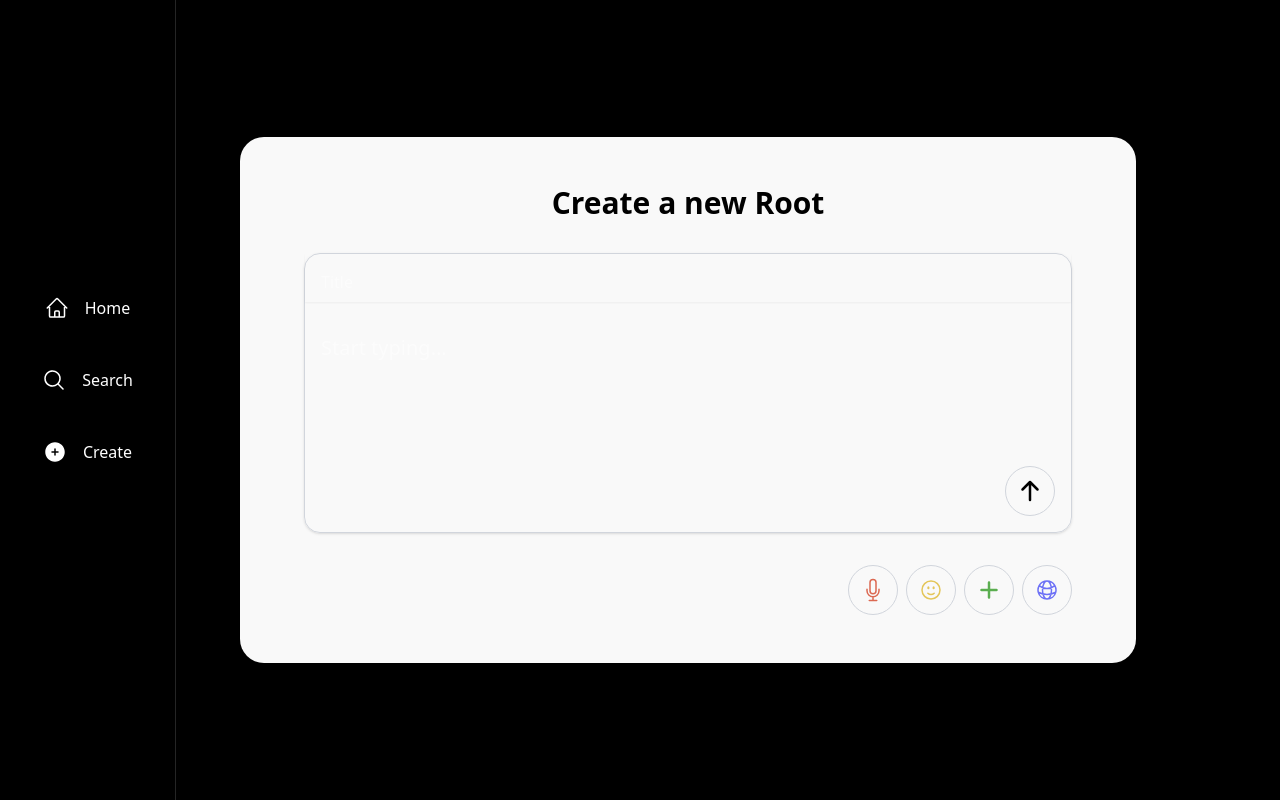
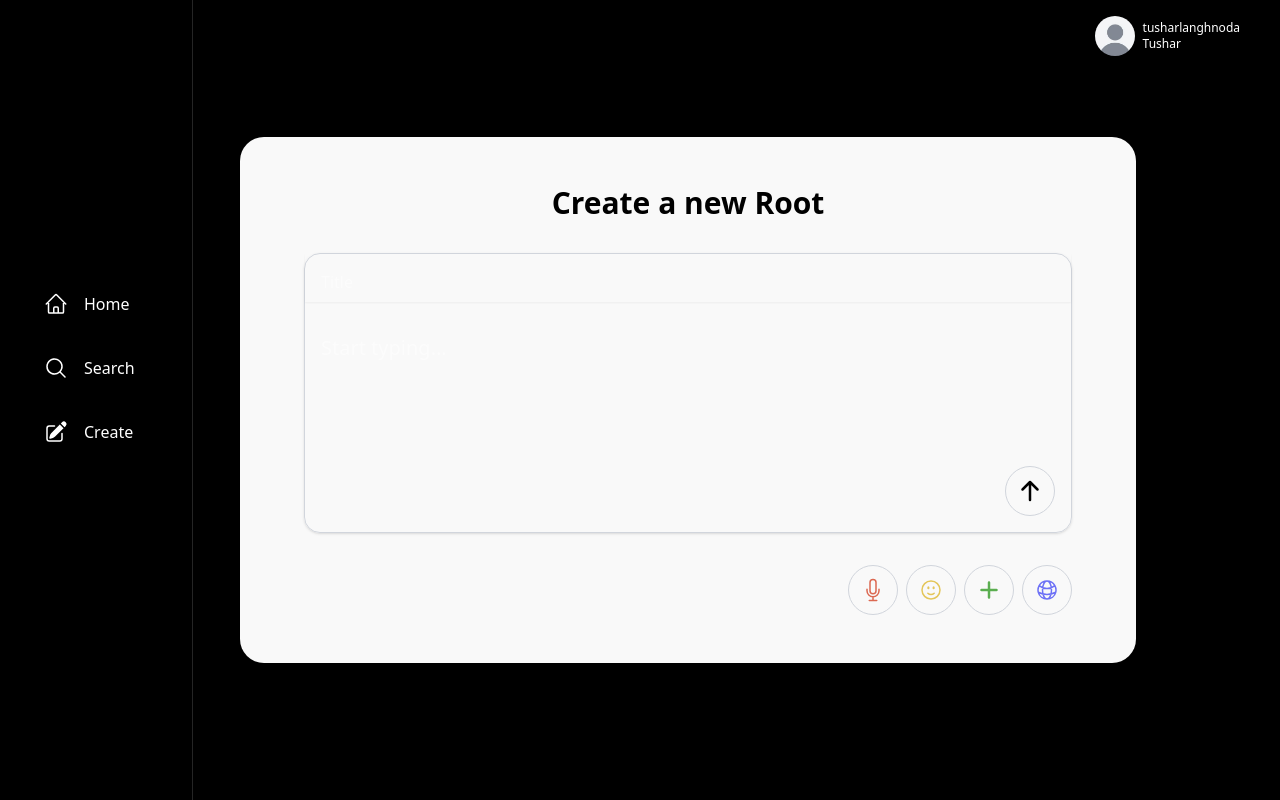
Before and after one commit to tusharlangh/RootSeek, a React (Vite) app: page /home/create in a window 1280 px wide. Built offline with nearby package versions, Linux system fonts and the light colour scheme; sample sign-in values are in the browser's storage.

Commit message:
changed the layout of the home screen. fixed the navbar

```diff
--- a/src/App.jsx
+++ b/src/App.jsx
@@ -4,15 +4,18 @@ import UserMain from "./userlogin/userMain";
 import { Route, BrowserRouter as Router, Routes } from "react-router-dom";
 import Home from "./homepage/home";
 import Create from "./homepage/createpage/create";
+import WindowSize from "./utils";
 
 function App() {
   return (
+    <WindowSize>
       <Router>
         <Routes>
           <Route path="/user/*" element={<UserMain />} />
           <Route path="/home/*" element={<Home />} />
         </Routes>
       </Router>
+    </WindowSize>
   );
 }
 
--- a/src/homepage/ActivityList.jsx
+++ b/src/homepage/ActivityList.jsx
@@ -1,11 +1,19 @@
-import React from "react";
+import React, { useContext } from "react";
 import UserActivity from "./UserActivity";
+import { WindowContext } from "../utils";
 
 const ActivityList = () => {
-  const DailyTabStyles = `w-[60vw] h-full overflow-y-auto`;
+  const windowSize = useContext(WindowContext);
+  const DailyTabStyles = `${
+    windowSize >= 1110
+      ? "w-[60vw]"
+      : windowSize >= 800
+      ? "w-[60vw]"
+      : "w-[80vw]"
+  } h-full overflow-y-auto`;
   return (
     <div className={DailyTabStyles}>
-      <div className="mt-24">
+      <div className="mt-24 mb-24">
         <UserActivity />
       </div>
     </div>
--- a/src/homepage/Navbar.jsx
+++ b/src/homepage/Navbar.jsx
@@ -1,4 +1,4 @@
-import React, { useEffect, useState } from "react";
+import React, { useContext, useEffect, useState } from "react";
 import { motion } from "framer-motion";
 import {
   CreateIconOutline,
@@ -12,14 +12,12 @@ import {
 import { RootSeekTransparent } from "..";
 import { useLocation, useNavigate } from "react-router-dom";
 import { path } from "framer-motion/client";
+import { WindowContext } from "../utils";
 
 const Navbar = () => {
   const navigate = useNavigate();
   const location = useLocation();
-
-  useEffect(() => {
-    console.log(location.pathname);
-  });
+  const windowSize = useContext(WindowContext);
 
   const menuItems = [
     {
@@ -44,21 +42,42 @@ const Navbar = () => {
 
   return (
     <>
-      <div className="h-full fixed left-0 top-0 pt-[35vh] w-44 bg-black border-r border-[#252525] z-40">
-        <ul className="flex flex-col justify-center items-center gap-4">
+      <div
+        className={`${
+          windowSize >= 1110
+            ? "h-full fixed left-0 top-0 pt-[35vh] border-r"
+            : windowSize >= 800
+            ? "h-full fixed left-0 top-0 pt-[35vh] border-r"
+            : "w-full fixed left-0 bottom-0 py-2 border-t"
+        } ${
+          windowSize >= 1110 ? "px-8" : "px-2"
+        } bg-black border-[#252525] z-40`}
+      >
+        <ul
+          className={`flex ${
+            windowSize >= 1110
+              ? "flex-col"
+              : windowSize >= 800
+              ? "flex-col"
+              : ""
+          } justify-center items-center gap-4`}
+        >
           {menuItems.map(({ name, path, solid, outline }) => (
             <li
               key={path}
-              className={`flex gap-4 ${
+              className={`flex gap-4 ${windowSize >= 1110 ? "w-32" : ""} ${
                 location.pathname !== path
                   ? "hover:bg-[#242424] cursor-pointer"
                   : ""
-              } transition-colors p-4 rounded-lg`}
+              } transition-colors p-3 rounded-lg`}
               onClick={() => {
                 navigate(path);
               }}
             >
-              {location.pathname === path ? solid : outline} {name}
+              <div className="">
+                {location.pathname === path ? solid : outline}
+              </div>
+              {windowSize >= 1110 ? name : ""}
             </li>
           ))}
         </ul>
--- /dev/null
+++ b/src/homepage/Sidebar.jsx
@@ -0,0 +1,23 @@
+import React, { useContext } from "react";
+import { DefaultPfp } from "..";
+import { WindowContext } from "../utils";
+
+const Sidebar = () => {
+  const windowSize = useContext(WindowContext);
+  const sidebarStyles = `flex justify-end items-center gap-2 rounded-2xl`;
+  return (
+    <div className={`fixed top-0 right-6 w-full bg-black p-4 py-4`}>
+      <div className={sidebarStyles}>
+        <div className="flex rounded-full w-10 overflow-hidden">
+          <img src={DefaultPfp} draggable={false} />
+        </div>
+        <div className="">
+          <p className="text-xs">tusharlanghnoda</p>
+          <p className="text-xs">Tushar</p>
+        </div>
+      </div>
+    </div>
+  );
+};
+
+export default Sidebar;
--- a/src/homepage/UserActivity.jsx
+++ b/src/homepage/UserActivity.jsx
@@ -1,13 +1,15 @@
-import react, { useState, useEffect } from "react";
+import react, { useState, useEffect, useContext } from "react";
 import axios from "axios";
 import { motion } from "framer-motion";
 import { LoginPageBg2 } from "..";
 import { ThreeDotIcon } from "./icons";
+import { WindowContext } from "../utils";
 
 const UserActivity = () => {
   const [posts, setPosts] = useState([]);
   const token = localStorage.getItem("token");
   const [loading, setLoading] = useState(false);
+  const windowSize = useContext(WindowContext);
 
   useEffect(() => {
     axios
@@ -44,22 +46,24 @@ const UserActivity = () => {
   return (
     <div className="flex flex-col justify-center items-center gap-18 h-full w-full">
       {posts.map((post) => (
-        <div className="w-[50vw] border border-[#252525] py-4 px-8 rounded-xl">
-          <div key={post.title} className="flex flex-col gap-4">
-            <div className="flex items-center gap-1 text-gray-300">
+        <div className={`w-full border border-[#252525] py-4 px-4 rounded-xl`}>
+          <div key={post.title} className="flex flex-col gap-4 justify-between">
+            <div className="flex gap-1 text-gray-300">
               <div className="flex items-center flex-1">
-                <span className="text-xl text-white">{post.title}</span>
-                <span className="text-sm text-gray-300 mx-1">•</span>
-                <span className="text-sm text-gray-300 mt-0.5">
-                  {formatTime(post)}
-                </span>
+                <div className="w-4/5">
+                  <span className="text-xl text-white">{post.title}</span>
+                  <span className="text-sm text-gray-300 mx-1">•</span>
+                  <span className="text-sm text-gray-300 shrink-0">
+                    {formatTime(post)}
+                  </span>
+                </div>
               </div>
-              <div className="hover:bg-[#242424] cursor-pointer p-1 rounded-sm">
+              <div className="hover:bg-[#242424] transition-all cursor-pointer p-1 h-full rounded-sm">
                 <ThreeDotIcon />
               </div>
             </div>
             <div>
-              <img src={LoginPageBg2} />
+              <img src={LoginPageBg2} draggable={false} />
             </div>
             <div className="font-light truncate">{post.content}</div>
           </div>
--- a/src/homepage/home.jsx
+++ b/src/homepage/home.jsx
@@ -13,6 +13,8 @@ import {
 import Create from "./createpage/create";
 import { LockIcon } from "./icons";
 import { jwtDecode } from "jwt-decode";
+import WindowSize from "../utils";
+import Sidebar from "./Sidebar";
 
 const checkTokenExpiration = () => {
   const token = localStorage.getItem("token");
@@ -42,11 +44,11 @@ const Home = () => {
     <>
       <div className={`flex justify-center items-center w-full h-screen`}>
         <Navbar />
-
         <Routes>
           <Route path="" element={<ActivityList />} />
           <Route path="create" element={<Create />} />
         </Routes>
+        <Sidebar />
       </div>
     </>
   );
--- a/src/homepage/icons.jsx
+++ b/src/homepage/icons.jsx
@@ -1,13 +1,16 @@
 export const HomeIconSolid = () => (
   <svg
     xmlns="http://www.w3.org/2000/svg"
-    viewBox="0 0 24 24"
+    viewBox="0 0 20 20"
     fill="currentColor"
     className="size-6"
     color="white"
   >
-    <path d="M11.47 3.841a.75.75 0 0 1 1.06 0l8.69 8.69a.75.75 0 1 0 1.06-1.061l-8.689-8.69a2.25 2.25 0 0 0-3.182 0l-8.69 8.69a.75.75 0 1 0 1.061 1.06l8.69-8.689Z" />
-    <path d="m12 5.432 8.159 8.159c.03.03.06.058.091.086v6.198c0 1.035-.84 1.875-1.875 1.875H15a.75.75 0 0 1-.75-.75v-4.5a.75.75 0 0 0-.75-.75h-3a.75.75 0 0 0-.75.75V21a.75.75 0 0 1-.75.75H5.625a1.875 1.875 0 0 1-1.875-1.875v-6.198a2.29 2.29 0 0 0 .091-.086L12 5.432Z" />
+    <path
+      fillRule="evenodd"
+      d="M9.293 2.293a1 1 0 0 1 1.414 0l7 7A1 1 0 0 1 17 11h-1v6a1 1 0 0 1-1 1h-2a1 1 0 0 1-1-1v-3a1 1 0 0 0-1-1H9a1 1 0 0 0-1 1v3a1 1 0 0 1-1 1H5a1 1 0 0 1-1-1v-6H3a1 1 0 0 1-.707-1.707l7-7Z"
+      clipRule="evenodd"
+    />
   </svg>
 );
 
@@ -66,16 +69,17 @@ export const SearchIconSolid = () => (
 export const CreateIconOutline = () => (
   <svg
     xmlns="http://www.w3.org/2000/svg"
+    fill="none"
     viewBox="0 0 24 24"
-    stroke-width="1.5"
+    strokeWidth={1.5}
     stroke="currentColor"
-    class="size-6"
+    className="size-6"
     color="white"
   >
     <path
-      stroke-linecap="round"
-      stroke-linejoin="round"
-      d="M12 9v6m3-3H9m12 0a9 9 0 1 1-18 0 9 9 0 0 1 18 0Z"
+      strokeLinecap="round"
+      strokeLinejoin="round"
+      d="m16.862 4.487 1.687-1.688a1.875 1.875 0 1 1 2.652 2.652L10.582 16.07a4.5 4.5 0 0 1-1.897 1.13L6 18l.8-2.685a4.5 4.5 0 0 1 1.13-1.897l8.932-8.931Zm0 0L19.5 7.125M18 14v4.75A2.25 2.25 0 0 1 15.75 21H5.25A2.25 2.25 0 0 1 3 18.75V8.25A2.25 2.25 0 0 1 5.25 6H10"
     />
   </svg>
 );
@@ -88,11 +92,8 @@ export const CreateIconSolid = () => (
     className="size-6"
     color="white"
   >
-    <path
-      fillRule="evenodd"
-      d="M12 2.25c-5.385 0-9.75 4.365-9.75 9.75s4.365 9.75 9.75 9.75 9.75-4.365 9.75-9.75S17.385 2.25 12 2.25ZM12.75 9a.75.75 0 0 0-1.5 0v2.25H9a.75.75 0 0 0 0 1.5h2.25V15a.75.75 0 0 0 1.5 0v-2.25H15a.75.75 0 0 0 0-1.5h-2.25V9Z"
-      clipRule="evenodd"
-    />
+    <path d="M21.731 2.269a2.625 2.625 0 0 0-3.712 0l-1.157 1.157 3.712 3.712 1.157-1.157a2.625 2.625 0 0 0 0-3.712ZM19.513 8.199l-3.712-3.712-8.4 8.4a5.25 5.25 0 0 0-1.32 2.214l-.8 2.685a.75.75 0 0 0 .933.933l2.685-.8a5.25 5.25 0 0 0 2.214-1.32l8.4-8.4Z" />
+    <path d="M5.25 5.25a3 3 0 0 0-3 3v10.5a3 3 0 0 0 3 3h10.5a3 3 0 0 0 3-3V13.5a.75.75 0 0 0-1.5 0v5.25a1.5 1.5 0 0 1-1.5 1.5H5.25a1.5 1.5 0 0 1-1.5-1.5V8.25a1.5 1.5 0 0 1 1.5-1.5h5.25a.75.75 0 0 0 0-1.5H5.25Z" />
   </svg>
 );
 
--- a/src/index.js
+++ b/src/index.js
@@ -5,6 +5,7 @@ import _LoginPageBg from "../src/assets/images/app-bg.jpg"
 import _LoginPageBg2 from "../src/assets/images/pexels-creationsbyfaik-1025469.jpg"
 import logo from "../src/assets/images/logo-transparent.png"
 import bgvideo from '../src/assets/videos/12681526_3840_2160_30fps.mp4'
+import dfpfp from '../src/assets/images/defaultpfp.jpeg'
 
 export const RootSeekLogo = logo;
 export const RootSeekLoginPageBg = bgvideo
@@ -13,3 +14,4 @@ export const RootSeekTransparent = RootSeekTransparentPng
 export const RootSeekTransparentWhite = RootSeekTransparentWhitePng
 export const LoginPageBg = _LoginPageBg;
 export const LoginPageBg2 = _LoginPageBg2
+export const DefaultPfp = dfpfp
--- /dev/null
+++ b/src/utils.jsx
@@ -0,0 +1,26 @@
+import React, { createContext, useEffect, useState, useCallback } from "react";
+
+export const WindowContext = createContext(0);
+
+const WindowSize = ({ children }) => {
+  const getSize = () => (typeof window !== "undefined" ? window.innerWidth : 0);
+
+  const [size, setSize] = useState(getSize);
+
+  const onChange = useCallback(() => {
+    setSize(getSize());
+  }, []);
+
+  useEffect(() => {
+    if (typeof window === "undefined") return;
+
+    window.addEventListener("resize", onChange);
+    return () => window.removeEventListener("resize", onChange);
+  }, [onChange]);
+
+  return (
+    <WindowContext.Provider value={size}>{children}</WindowContext.Provider>
+  );
+};
+
+export default WindowSize;
```
Also changed, not shown: src/assets/images/defaultpfp.jpeg (added), src/assets/images/defaultpfp.png (added). Lines whose indentation alone changed are shown as unchanged.
